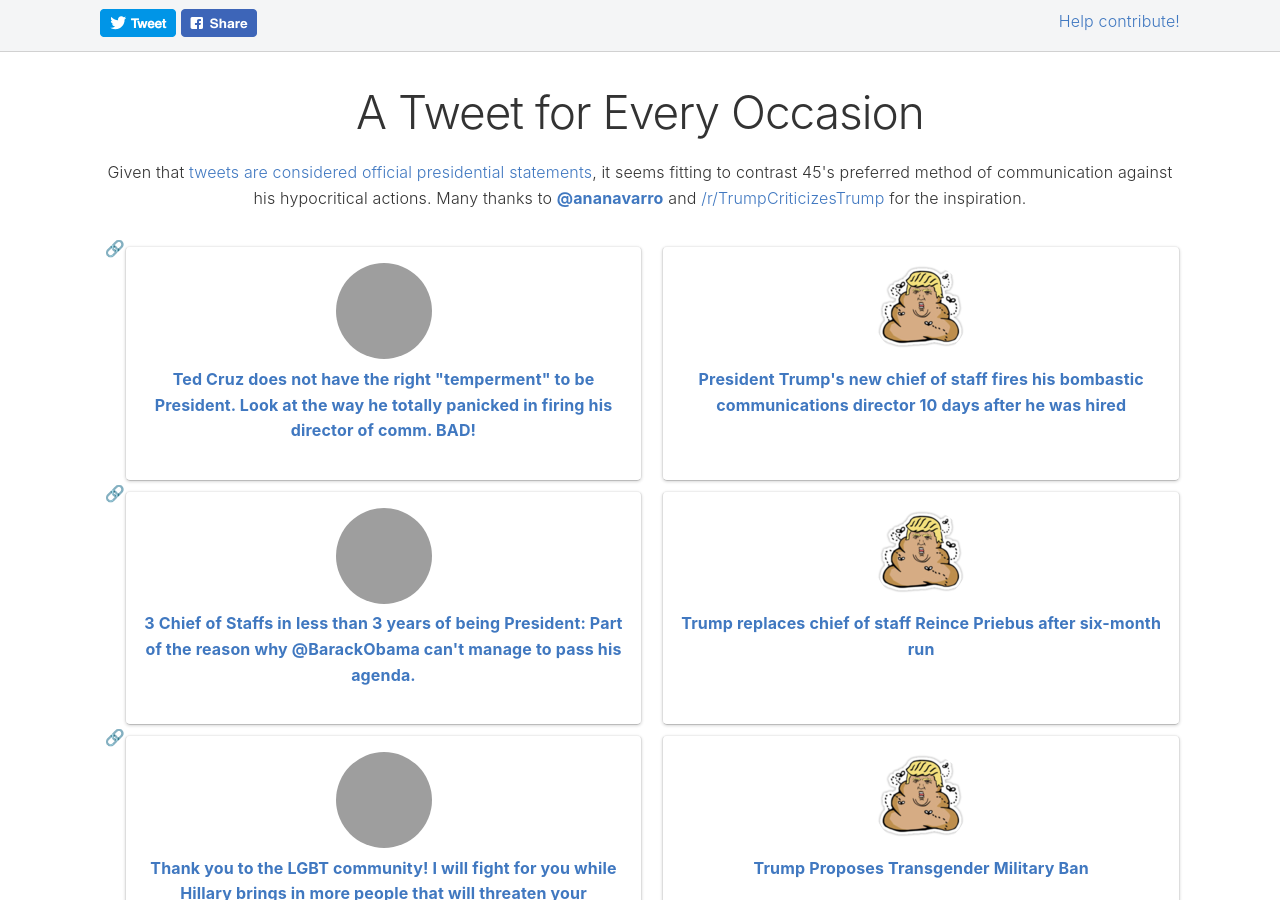
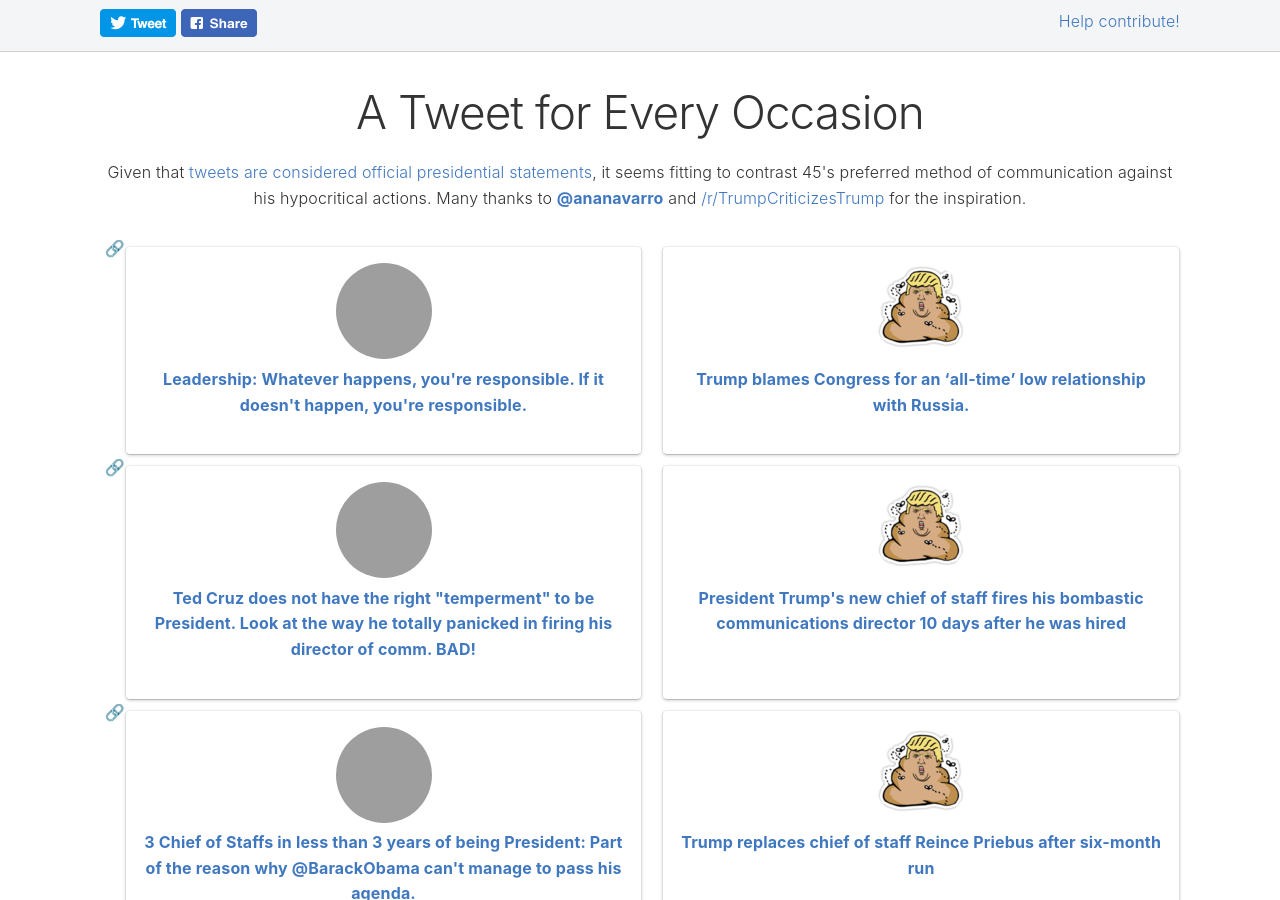
Before and after one commit to gjtorikian/atweetforeveryoccasion.com, a Jekyll site: the page built from index.md, in a window 1280 px wide and 900 px high. Built offline with Jekyll 4.4.1, drawn with Linux system fonts in a browser that asks for light colours; grey boxes are pictures that could not be loaded.

Commit message:
Add the blame game
Trump tosses blame around a lot. This is just the most recent example, but I wonder if there'd be a better way to show how frequently he does this.

```diff
--- a/_data/entries.yml
+++ b/_data/entries.yml
@@ -1,3 +1,10 @@
+-
+  slug: leadership-is-responsible
+  tweet: |
+    Leadership: Whatever happens, you&#39;re responsible. If it doesn&#39;t happen, you&#39;re responsible.
+  id: 398887965302091776
+  title: Trump blames Congress for an ‘all-time’ low relationship with Russia.
+  url: https://www.washingtonpost.com/news/post-politics/wp/2017/08/03/trump-blames-congress-for-all-time-low-relationship-with-russia/
 -
   slug: no-comms-director
   tweet: |
```
